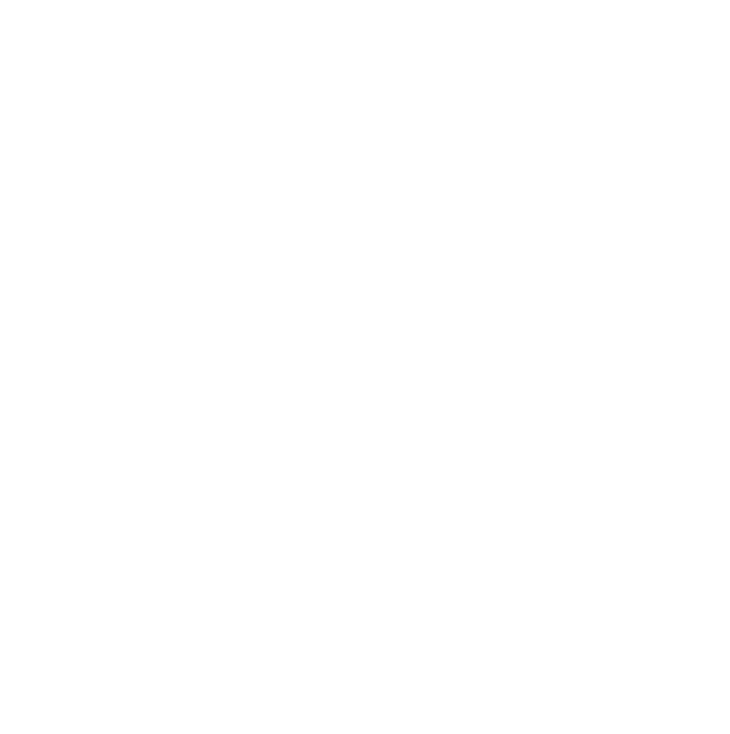
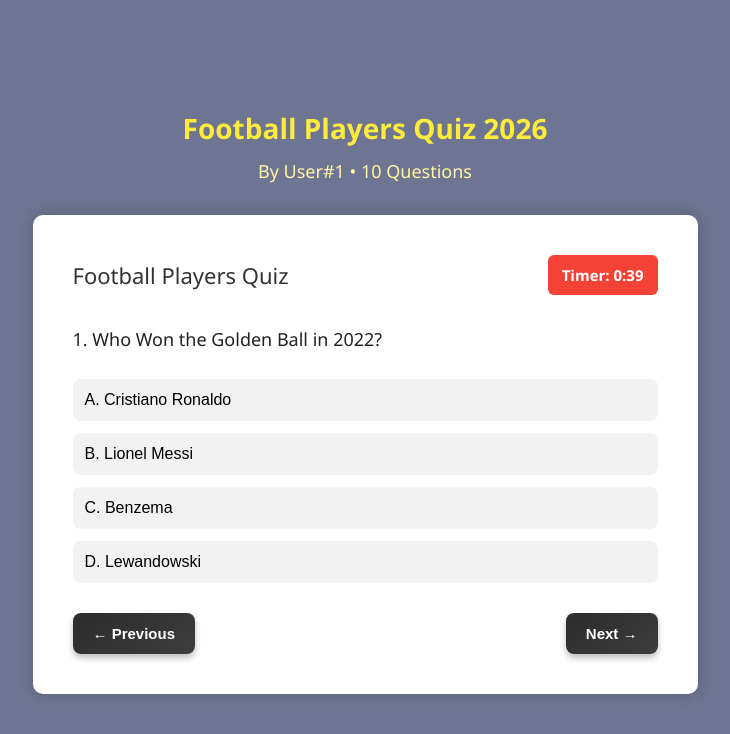
Before and after one commit to Xeliq/QuizVerse, a Vue app in the folder quizverse/frontend/QuizeVerse/: page /quiz in a window 1280 px wide. Before the commit this address had no page. Shown: the top 734 px of the page, without its empty margins (275-1005 px from the left). Built offline with nearby package versions, Linux system fonts and the light colour scheme; the HTML template or start-up script is replaced by a standard one.

Commit message:
Quiz z timerem, trzeba merge to main

```diff
--- /dev/null
+++ b/quizverse/frontend/QuizeVerse/src/assets/QuizView.css
@@ -0,0 +1,153 @@
+/* Reset and full-page setup */
+html, body {
+  height: 100%;
+  width: 100%;
+  margin: 0;
+  padding: 0;
+  font-family: 'Segoe UI', Tahoma, Geneva, Verdana, sans-serif;
+  background-color: #6e7592; /* full background color */
+  overflow: hidden;
+
+}
+
+/* Full-page centered layout */
+.quiz-page {
+  position: fixed; /* or absolute if you prefer */
+  top: 0;
+  left: 0;
+  width: 100%;
+  height: 100%;
+  background-color: #6e7592;
+
+  display: flex;
+  justify-content: center;
+  align-items: center;
+
+  overflow: hidden;
+  margin: 0;
+  padding: 0;
+}
+
+.quiz-content {
+  display: flex;
+  flex-direction: column;
+  align-items: center;
+}
+
+/* Header section (above the box) */
+.quiz-header {
+  text-align: center;
+  margin-bottom: 30px;
+  color: #ffeb3b;
+}
+
+.quiz-title {
+  font-size: 28px;
+  font-weight: bold;
+  margin-bottom: 6px;
+}
+
+.quiz-meta {
+  font-size: 18px;
+  color: #fff7a1;
+}
+
+/* Quiz box — identical to Create Quiz box */
+.quiz-box {
+  background-color: #ffffff;
+  padding: 40px;
+  border-radius: 10px;
+  width: 700px; /* same width as create-quiz-box */
+  max-width: 95%;
+  box-shadow: 0 0 15px rgba(0, 0, 0, 0.2);
+  text-align: left;
+  display: flex;
+  flex-direction: column;
+}
+
+/* Top section inside quiz box */
+.quiz-top {
+  display: flex;
+  justify-content: space-between;
+  align-items: center;
+  margin-bottom: 20px;
+}
+
+.quiz-top h2 {
+  font-size: 22px;
+  margin: 0;
+  color: #333;
+}
+
+/* Timer */
+.timer {
+  background-color: #f44336;
+  color: white;
+  padding: 8px 14px;
+  border-radius: 6px;
+  font-weight: bold;
+  font-size: 15px;
+}
+
+/* Question text */
+.question-text {
+  font-size: 18px;
+  margin: 10px 0 25px;
+  color: #222;
+}
+
+/* Answer buttons */
+.answers {
+  display: flex;
+  flex-direction: column;
+  gap: 12px;
+}
+
+.answer-btn {
+  background-color: #f2f2f2;
+  border: none;
+  border-radius: 8px;
+  padding: 12px;
+  font-size: 16px;
+  text-align: left;
+  cursor: pointer;
+  transition: all 0.3s ease;
+}
+
+.answer-btn:hover {
+  background-color: #ddd;
+  transform: translateY(-1px);
+}
+
+/* Navigation buttons */
+.nav-buttons {
+  display: flex;
+  justify-content: space-between;
+  gap: 15px;
+  margin-top: 30px;
+}
+
+.nav-btn {
+  display: inline-block;
+  background: linear-gradient(145deg, #2c2c2d, #3d3d3f);
+  color: #fff;
+  font-weight: 600;
+  font-size: 15px;
+  padding: 12px 20px;
+  border: none;
+  border-radius: 8px;
+  cursor: pointer;
+  box-shadow: 0 4px 6px rgba(0, 0, 0, 0.25);
+  transition: all 0.25s ease-in-out;
+}
+
+.nav-btn:hover {
+  background: linear-gradient(145deg, #1f1f20, #2c2c2d);
+  transform: translateY(-2px);
+  box-shadow: 0 6px 10px rgba(0, 0, 0, 0.3);
+}
+
+.nav-btn:active {
+  transform: translateY(0);
+  box-shadow: 0 3px 6px rgba(0, 0, 0, 0.25);
+}
--- a/quizverse/frontend/QuizeVerse/src/router/index.ts
+++ b/quizverse/frontend/QuizeVerse/src/router/index.ts
@@ -2,7 +2,7 @@
 import HomeView from '../views/HomeView.vue'
 import LoginView from '../views/LoginView.vue'
 import RegisterView from '../views/Register.vue'
-
+import QuizView from '../views/QuizView.vue'
 
 const router = createRouter({
   history: createWebHistory(import.meta.env.BASE_URL),
@@ -30,6 +30,12 @@
       name: 'Register',
       component: RegisterView,
     },
+         {
+      path: '/quiz',
+      name: 'QuizView',
+      component: QuizView,
+    },
+
   ],
 })
 
--- /dev/null
+++ b/quizverse/frontend/QuizeVerse/src/views/QuizView.vue
@@ -0,0 +1,33 @@
+<template>
+  <div class="quiz-page">
+    <div class="quiz-content">
+        <div class="quiz-header">
+      <h1 class="quiz-title">Football Players Quiz 2026</h1>
+      <p class="quiz-meta">By User#1 • 10 Questions</p>
+    </div>
+
+    <div class="quiz-box">
+      <div class="quiz-top">
+        <h2>Football Players Quiz</h2>
+        <div class="timer">Timer: 0:39</div>
+      </div>
+
+      <p class="question-text">1. Who Won the Golden Ball in 2022?</p>
+
+      <div class="answers">
+        <button class="answer-btn">A. Cristiano Ronaldo</button>
+        <button class="answer-btn">B. Lionel Messi</button>
+        <button class="answer-btn">C. Benzema</button>
+        <button class="answer-btn">D. Lewandowski</button>
+      </div>
+
+      <div class="nav-buttons">
+        <button class="nav-btn prev-btn">&larr; Previous</button>
+        <button class="nav-btn next-btn">Next &rarr;</button>
+      </div>
+      </div>
+    </div>
+  </div>
+</template>
+
+<style src="@/assets/QuizView.css"></style>
```
